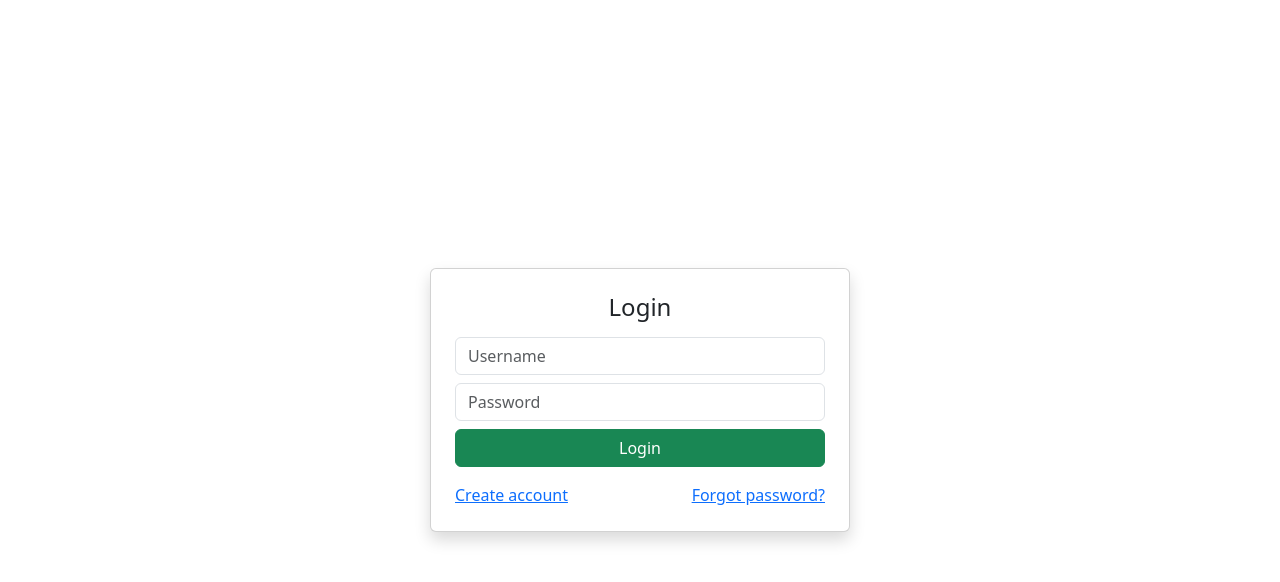
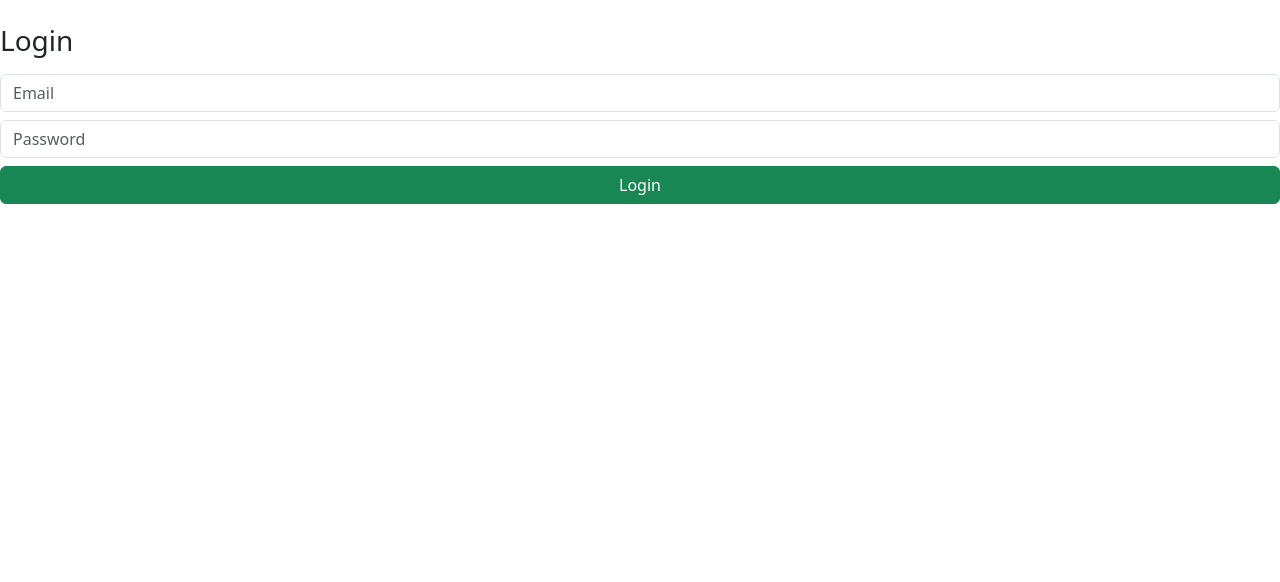
Before and after one commit to Tarunshakya1999/indokonafrontend, a React (Vite) app: page /login22 in a window 1280 px wide. Shown: the top 582 px of the page. Built offline with nearby package versions, Linux system fonts and the light colour scheme.

Commit message:
jkkkkk jjjkk j kkkk jjj 999

```diff
--- a/src/components/Login.jsx
+++ b/src/components/Login.jsx
@@ -1,46 +1,49 @@
-// ----------------- src/components/LoginPage.js -----------------
-import { useState } from 'react';
-import axios from 'axios';
-import { useNavigate, Link } from 'react-router-dom';
+import React, { useState } from "react";
+import axios from "axios";
 
-export default function LoginPage(){
-  const [form,setForm] = useState({ username:'', password:'' });
-  const [msg,setMsg] = useState(null);
-  const navigate = useNavigate();
+export default function LoginPage() {
+  const [form, setForm] = useState({ email: "", password: "" });
+  const [msg, setMsg] = useState("");
 
-  const change = e => setForm({ ...form, [e.target.name]: e.target.value });
+  const handleSubmit = async (e) => {
+    e.preventDefault();
 
-  const submit = async e =>{
-    e.preventDefault();
-    try{
-      const res = await axios.post('https://indokonabackend-1.onrender.com/token/', form);
-      // store JWT
-      localStorage.setItem('access', res.data.access);
-      localStorage.setItem('refresh', res.data.refresh);
-      // fetch profile to know role
-      const profile = await axios.get('http://127.0.0.1:8000/api/profile/', { headers: { Authorization: `Bearer ${res.data.access}` } });
-      localStorage.setItem('role', profile.data.role);
-      navigate('/dashboard');
-    }catch(err){
-      setMsg('Login failed: ' + (err?.response?.data?.detail || err.message));
+    try {
+      const res = await axios.post("https://indokonabackend-1.onrender.com//api/login2/", {
+        username: form.email,
+        password: form.password,
+      });
+
+      localStorage.setItem("access", res.data.access);
+      localStorage.setItem("refresh", res.data.refresh);
+
+      setMsg("Login successful!");
+    } catch (err) {
+      setMsg("Invalid email or password");
     }
-  }
+  };
 
   return (
-    <div className="container d-flex justify-content-center align-items-center vh-100">
-      <div className="card shadow p-4" style={{ width:420 }}>
-        <h4 className="mb-3 text-center">Login</h4>
-        <form onSubmit={submit}>
-          <input className="form-control mb-2" name="username" placeholder="Username" onChange={change} required />
-          <input className="form-control mb-2" name="password" placeholder="Password" onChange={change} type="password" required />
-          <button className="btn btn-success w-100">Login</button>
-        </form>
-        {msg && <div className="mt-3 text-danger text-center">{msg}</div>}
-        <div className="mt-3 d-flex justify-content-between">
-          <Link to="/signup2">Create account</Link>
-          <Link to="/forgot-password">Forgot password?</Link>
-        </div>
-      </div>
+    <div className="mt-4">
+      <h3>Login</h3>
+      <p className="text-danger">{msg}</p>
+
+      <form onSubmit={handleSubmit}>
+        <input
+          className="form-control mb-2"
+          placeholder="Email"
+          onChange={(e) => setForm({ ...form, email: e.target.value })}
+        />
+
+        <input
+          className="form-control mb-2"
+          placeholder="Password"
+          type="password"
+          onChange={(e) => setForm({ ...form, password: e.target.value })}
+        />
+
+        <button className="btn btn-success w-100">Login</button>
+      </form>
     </div>
-  )
+  );
 }
--- a/src/components/Signup.jsx
+++ b/src/components/Signup.jsx
@@ -1,53 +1,48 @@
-// ================= Signup Component =================
-// File: src/components/Signup.js
 import React, { useState } from "react";
 import axios from "axios";
 
-export default function Signup() {
-  const [form, setForm] = useState({ username: "", email: "", password: "" });
+export default function SignupPage() {
+  const [form, setForm] = useState({ name: "", email: "", password: "" });
   const [msg, setMsg] = useState("");
-
-  const handleChange = (e) =>
-    setForm({ ...form, [e.target.name]: e.target.value });
 
   const handleSubmit = async (e) => {
     e.preventDefault();
+
     try {
-      await axios.post("https://indokonabackend-1.onrender.com/register2/", form);
-      setMsg("Signup successful! Now login.");
-    } catch (error) {
-      setMsg("Error: " + error.response.data.error);
+      const res = await axios.post("https://indokonabackend-1.onrender.com/api/register2/", form);
+      setMsg("Signup successful!");
+    } catch (err) {
+      setMsg("Error: " + err.response.data.error);
     }
   };
 
   return (
-    <div className="container d-flex justify-content-center align-items-center vh-100">
-      <div className="card p-4 shadow" style={{ width: "400px" }}>
-        <h3 className="text-center mb-3">Signup</h3>
+    <div className="mt-4">
+      <h3>Signup</h3>
+      <p className="text-success">{msg}</p>
+
       <form onSubmit={handleSubmit}>
         <input
           className="form-control mb-2"
-            name="username"
-            placeholder="Username"
-            onChange={handleChange}
+          placeholder="Name"
+          onChange={(e) => setForm({ ...form, name: e.target.value })}
         />
+
         <input
           className="form-control mb-2"
-            name="email"
           placeholder="Email"
-            onChange={handleChange}
+          onChange={(e) => setForm({ ...form, email: e.target.value })}
         />
+
         <input
+          className="form-control mb-2"
+          placeholder="Password"
           type="password"
-            className="form-control mb-2"
-            name="password"
-            placeholder="Password"
-            onChange={handleChange}
+          onChange={(e) => setForm({ ...form, password: e.target.value })}
         />
-          <button className="btn btn-primary w-100">Create Account</button>
+
+        <button className="btn btn-primary w-100">Signup</button>
       </form>
-        {msg && <p className="text-center mt-2 text-success">{msg}</p>}
-      </div>
     </div>
   );
 }
```
Lines whose indentation alone changed are shown as unchanged.
